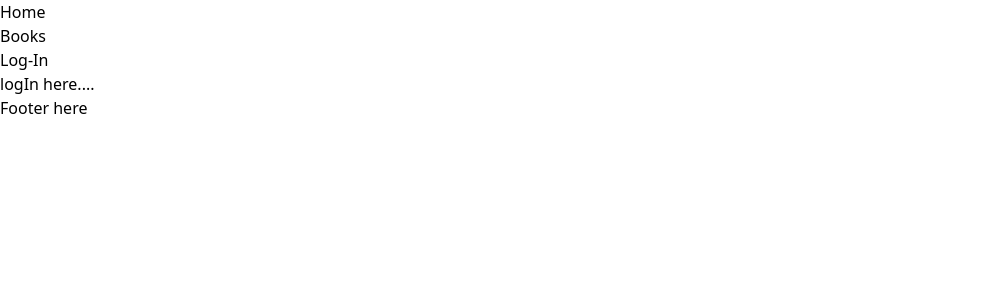
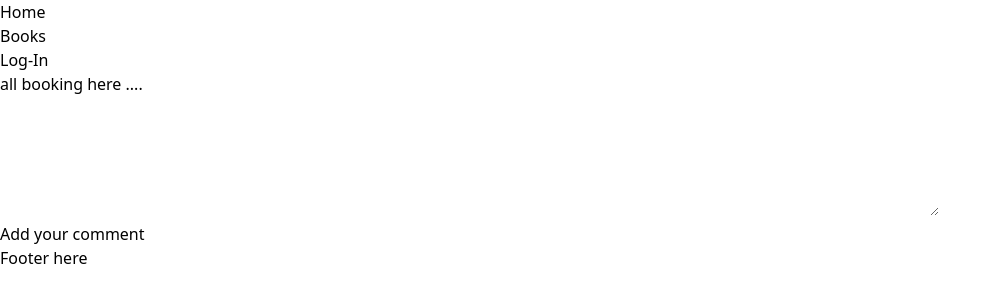
Before and after one commit to jihad-hossain1/al-arab-hotels, a React (Vite) app: page /book in a window 1280 px wide. Before the commit this address led to /login. Shown: the top 302 px of the page, without its empty margins (0-1000 px from the left). Built offline with nearby package versions, Linux system fonts and the light colour scheme.

Commit message:
when user comments on a specific section then redirect a specific router

```diff
--- a/src/components/Book/Book.jsx
+++ b/src/components/Book/Book.jsx
@@ -1,16 +1,43 @@
 import React, { useEffect } from "react";
-import { useNavigate } from "react-router-dom";
+import { Link, useNavigate } from "react-router-dom";
 
 const Book = () => {
-  const user = null;
-  const navigate = useNavigate();
+  // const user = null;
+  const user = { email: "a" };
+  // const navigate = useNavigate();
 
-  useEffect(() => {
-    if (!user) {
-      navigate("/login");
-    }
-  }, []);
-  return <div>all nooks here ....</div>;
+  // useEffect(() => {
+  //   if (!user) {
+  //     navigate("/login");
+  //   }
+  // }, []);
+  return (
+    <div className="mx-10 my-10 py-10 min-h-screen">
+      <h2 className="text-center py-5 text-xl">all booking here ....</h2>
+      {user ? (
+        <form action="" className="">
+          <textarea
+            name=""
+            id=""
+            cols="100"
+            rows="5"
+            className="border border-cyan-600"
+          ></textarea>
+          <br />
+          <button className="border border-cyan-500 rounded px-2 bg-cyan-100 hover:bg-cyan-400">
+            Add your comment
+          </button>
+        </form>
+      ) : (
+        <Link
+          className="text-2xl text-center underline hover:text-cyan-500 hover:font-semibold"
+          to="/login"
+        >
+          Please Log-In First
+        </Link>
+      )}
+    </div>
+  );
 };
 
 export default Book;
```
